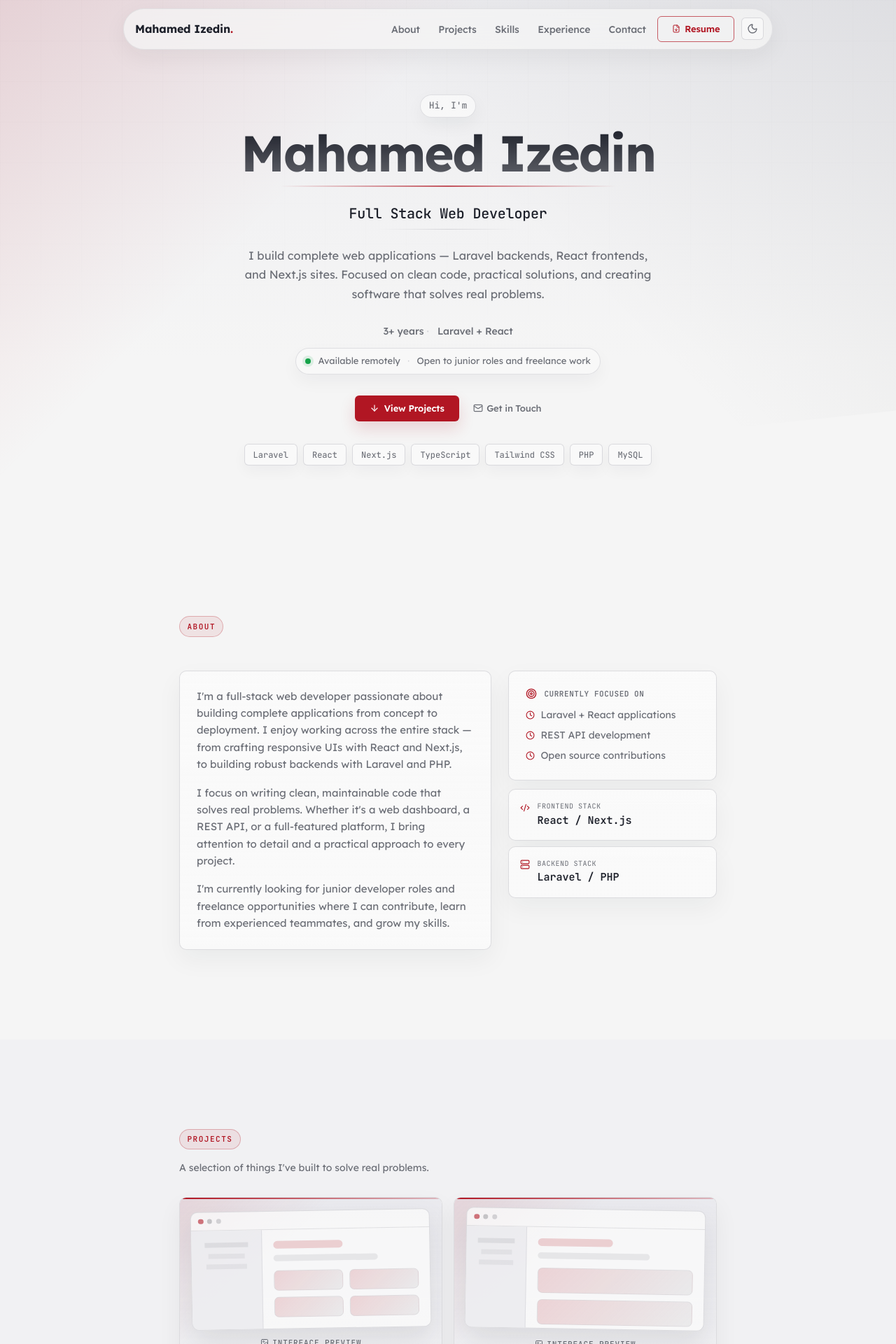
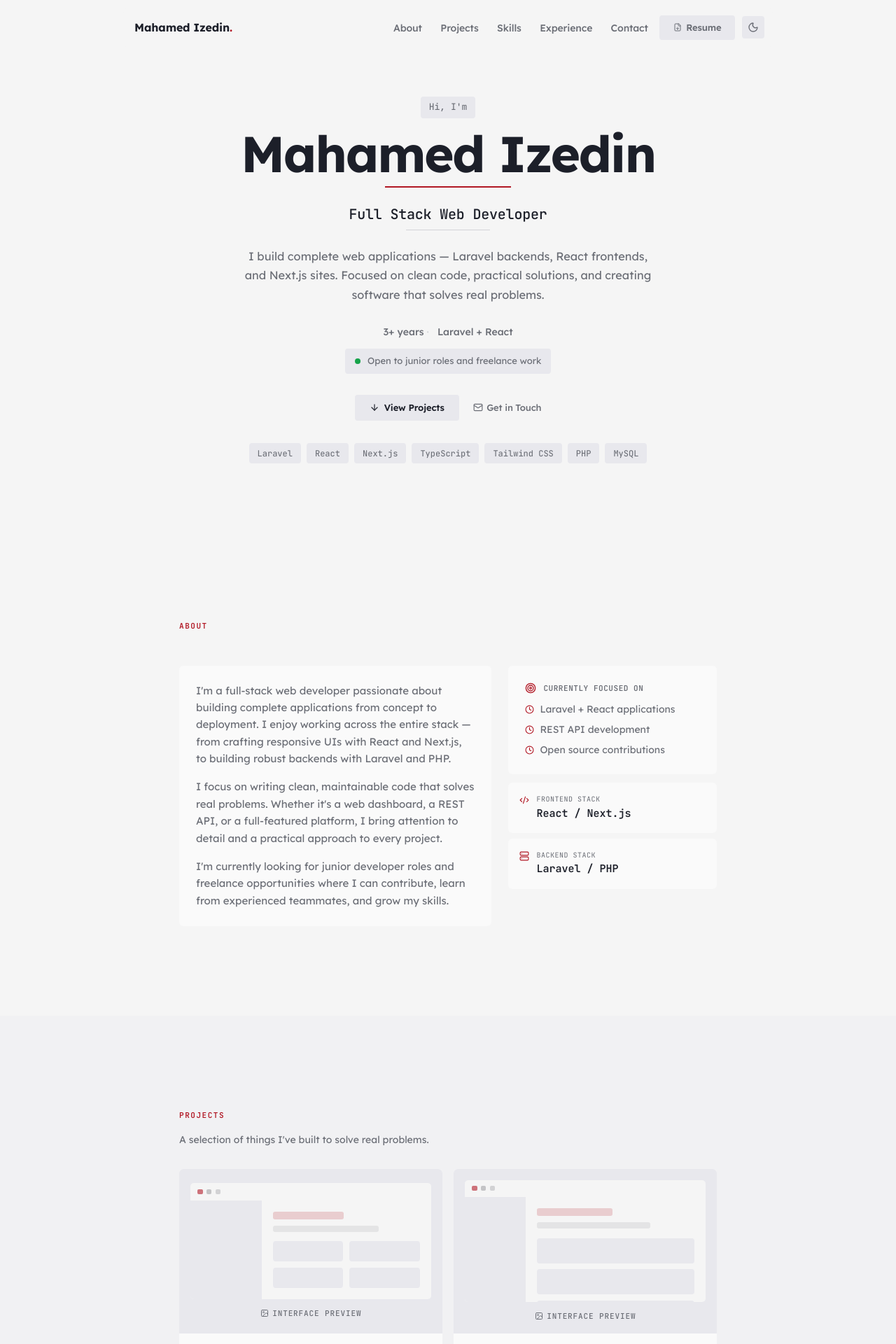
Before and after one commit to muhammedez/portfolio, a React (Vite) app: page / in a window 1280 px wide. Shown: the top 1920 px of the page at 70% size. Built offline with nearby package versions, Linux system fonts and the light colour scheme.

Commit message:
refactor: ui refinement

```diff
--- a/src/components/sections/HeroSection.tsx
+++ b/src/components/sections/HeroSection.tsx
@@ -79,8 +79,6 @@ export function HeroSection() {
           transition={{ duration: 0.5, delay: 0.76 }}
         >
           <span className="hero-status-dot" />
-          <span>{siteConfig.location}</span>
-          <span className="hero-metadata-sep">·</span>
           <span>Open to junior roles and freelance work</span>
         </motion.div>
 
--- a/src/globals.css
+++ b/src/globals.css
@@ -110,9 +110,7 @@ html {
 
 body {
   min-height: 100vh;
-  background:
-    linear-gradient(180deg, rgb(var(--surface-rgb) / 0.48) 0, rgb(var(--background-rgb) / 0) 24rem),
-    var(--background);
+  background: var(--background);
 }
 
 ::selection {
@@ -148,11 +146,9 @@ button {
   letter-spacing: 0.14em;
   text-transform: uppercase;
   color: var(--accent);
-  background: rgb(var(--accent-rgb) / 0.08);
-  border: 1px solid rgb(var(--accent-rgb) / 0.28);
-  border-radius: 999px;
+  background: transparent;
   margin-bottom: 1rem;
-  padding: 0.35rem 0.65rem;
+  padding: 0;
   font-family: var(--font-mono);
   font-size: 0.6875rem;
   font-weight: 600;
@@ -162,12 +158,8 @@ button {
 /* ================= NAVBAR ================= */
 .navbar {
   z-index: 50;
-  background: rgb(var(--background-rgb) / 0.72);
-  border: 1px solid rgb(var(--border-rgb) / 0.58);
-  border-radius: 999px;
-  box-shadow: 0 10px 34px rgb(var(--foreground-rgb) / 0.06);
-  backdrop-filter: blur(18px);
-  -webkit-backdrop-filter: blur(18px);
+  background: var(--background);
+  border-radius: 6px;
   justify-content: space-between;
   align-items: center;
   width: calc(100% - 2rem);
@@ -178,13 +170,11 @@ button {
   top: 0.75rem;
   left: 50%;
   transform: translateX(-50%);
-  transition: background 0.3s, box-shadow 0.3s, border-color 0.3s, backdrop-filter 0.3s;
+  transition: background 0.3s;
 }
 
 .navbar.scrolled {
-  background: rgb(var(--background-rgb) / 0.9);
-  border-color: rgb(var(--border-rgb) / 0.86);
-  box-shadow: 0 14px 40px rgb(var(--foreground-rgb) / 0.1);
+  background: var(--card);
 }
 
 .navbar-logo {
@@ -214,7 +204,7 @@ button {
   font-family: var(--font-sans);
   font-size: 0.875rem;
   font-weight: 450;
-  border-radius: 999px;
+  border-radius: 4px;
   padding: 0.4rem 0.65rem;
   text-decoration: none;
   transition: color 0.2s, background 0.2s;
@@ -237,22 +227,21 @@ button {
 }
 
 .theme-btn {
-  border: 1px solid rgb(var(--border-rgb) / 0.86);
+  border: 0;
   width: 32px;
   height: 32px;
   color: var(--muted-foreground);
   cursor: pointer;
-  background: rgb(var(--card-rgb) / 0.72);
-  border-radius: 6px;
+  background: var(--surface);
+  border-radius: 4px;
   justify-content: center;
   align-items: center;
   margin-left: 0.25rem;
   display: flex;
-  transition: color 0.2s, border-color 0.2s, background 0.2s;
+  transition: color 0.2s, background 0.2s;
 }
 .theme-btn:hover {
   color: var(--foreground);
-  border-color: var(--accent);
   background: rgb(var(--surface-rgb) / 0.86);
 }
 .theme-btn svg { width: 16px; height: 16px; }
@@ -271,12 +260,8 @@ button {
 }
 
 .mobile-nav-overlay {
-  background: rgb(var(--background-rgb) / 0.94);
-  backdrop-filter: blur(16px);
-  -webkit-backdrop-filter: blur(16px);
-  border: 1px solid rgb(var(--border-rgb) / 0.8);
-  border-radius: 14px;
-  box-shadow: 0 16px 40px rgb(var(--foreground-rgb) / 0.12);
+  background: var(--card);
+  border-radius: 6px;
   flex-direction: column;
   gap: 0.25rem;
   position: fixed;
@@ -322,27 +307,13 @@ button {
 }
 
 .hero-section::before {
-  content: "";
-  background-image:
-    linear-gradient(rgb(var(--foreground-rgb) / 0.045) 1px, transparent 1px),
-    linear-gradient(90deg, rgb(var(--foreground-rgb) / 0.045) 1px, transparent 1px);
-  background-size: 58px 58px;
-  mask-image: linear-gradient(to bottom, rgb(0 0 0 / 0.8), transparent 72%);
-  -webkit-mask-image: linear-gradient(to bottom, rgb(0 0 0 / 0.8), transparent 72%);
-  position: absolute;
-  inset: 0;
-  z-index: -2;
-  opacity: 0.72;
+  content: none;
 }
 
 .hero-bg {
   position: absolute;
   inset: 0;
-  background:
-    linear-gradient(135deg, rgb(var(--accent-rgb) / 0.13), transparent 34%),
-    linear-gradient(225deg, rgb(var(--foreground-rgb) / 0.07), transparent 42%),
-    linear-gradient(180deg, rgb(var(--surface-rgb) / 0.58), rgb(var(--background-rgb) / 0) 68%);
-  clip-path: polygon(0 0, 100% 0, 100% 78%, 0 96%);
+  background: var(--background);
   pointer-events: none;
   z-index: -1;
 }
@@ -358,23 +329,19 @@ button {
 
 .hero-greeting {
   color: var(--muted-foreground);
-  background: rgb(var(--card-rgb) / 0.78);
-  border: 1px solid rgb(var(--border-rgb) / 0.72);
-  border-radius: 999px;
+  background: var(--surface);
+  border-radius: 4px;
   margin-bottom: 0.85rem;
   padding: 0.35rem 0.75rem;
   font-family: var(--font-mono);
   font-size: 0.8125rem;
   font-weight: 450;
-  box-shadow: 0 10px 24px rgb(var(--foreground-rgb) / 0.05);
 }
 
 .hero-name {
   letter-spacing: -0.03em;
-  color: transparent;
-  background: linear-gradient(180deg, var(--foreground), rgb(var(--foreground-rgb) / 0.68));
-  -webkit-background-clip: text;
-  background-clip: text;
+  color: var(--foreground);
+  background: none;
   margin-bottom: 0.5rem;
   font-family: var(--font-sans);
   font-size: clamp(2.75rem, 6vw, 4.5rem);
@@ -383,10 +350,10 @@ button {
 }
 
 .hero-rule {
-  background: linear-gradient(90deg, transparent, rgb(var(--accent-rgb) / 0.72), transparent);
+  background: var(--accent);
   opacity: 1;
   width: 100%;
-  max-width: 480px;
+  max-width: 180px;
   height: 2px;
   margin-bottom: 1.5rem;
 }
@@ -403,9 +370,9 @@ button {
 }
 
 .hero-dash-rule {
-  background: linear-gradient(90deg, transparent, var(--border), transparent);
+  background: var(--border);
   width: 100%;
-  max-width: 200px;
+  max-width: 120px;
   height: 1px;
   margin-bottom: 1.5rem;
 }
@@ -444,9 +411,8 @@ button {
 
 .hero-status-strip {
   color: var(--muted-foreground);
-  background: rgb(var(--card-rgb) / 0.7);
-  border: 1px solid rgb(var(--border-rgb) / 0.72);
-  border-radius: 999px;
+  background: var(--surface);
+  border-radius: 4px;
   flex-wrap: wrap;
   justify-content: center;
   align-items: center;
@@ -454,7 +420,6 @@ button {
   margin-bottom: 1.85rem;
   padding: 0.5rem 0.85rem;
   font-size: 0.8125rem;
-  box-shadow: 0 10px 24px rgb(var(--foreground-rgb) / 0.045);
   display: flex;
 }
 
@@ -463,7 +428,6 @@ button {
   border-radius: 999px;
   width: 0.5rem;
   height: 0.5rem;
-  box-shadow: 0 0 0 4px rgb(22 163 74 / 0.12);
 }
 
 .hero-chips {
@@ -475,32 +439,28 @@ button {
 }
 
 .hero-chip {
-  border: 1px solid rgb(var(--border-rgb) / 0.82);
-  background: rgb(var(--card-rgb) / 0.74);
+  background: var(--surface);
   color: var(--muted-foreground);
   font-family: var(--font-mono);
-  border-radius: 6px;
+  border-radius: 4px;
   padding: 0.35rem 0.75rem;
   font-size: 0.75rem;
   font-weight: 450;
-  box-shadow: 0 8px 20px rgb(var(--foreground-rgb) / 0.04);
-  transition: border-color 0.2s, color 0.2s, transform 0.2s, background 0.2s;
+  transition: color 0.2s, background 0.2s;
 }
 .hero-chip:hover {
-  border-color: var(--accent);
   color: var(--accent);
-  background: rgb(var(--accent-rgb) / 0.07);
-  transform: translateY(-1px);
+  background: rgb(var(--accent-rgb) / 0.06);
 }
 
 /* ================= BUTTONS ================= */
 .btn-primary {
-  background: var(--accent);
-  color: #fff;
+  background: var(--surface);
+  color: var(--foreground);
   letter-spacing: -0.01em;
   cursor: pointer;
   border: none;
-  border-radius: 6px;
+  border-radius: 4px;
   align-items: center;
   gap: 0.4rem;
   padding: 0.6rem 1.35rem;
@@ -509,15 +469,12 @@ button {
   line-height: 1.4;
   text-decoration: none;
   display: inline-flex;
-  box-shadow: 0 10px 22px rgb(var(--accent-rgb) / 0.16);
-  transition: transform 0.15s, background 0.2s, box-shadow 0.2s;
+  transition: background 0.2s;
 }
 .btn-primary:hover {
-  background: var(--ring);
-  box-shadow: 0 14px 28px rgb(var(--accent-rgb) / 0.24);
-  transform: translateY(-1px);
+  background: var(--secondary);
 }
-.btn-primary:active { transform: translateY(0); }
+.btn-primary:active { background: var(--surface); }
 
 .btn-secondary {
   color: var(--muted-foreground);
@@ -528,20 +485,19 @@ button {
   font-weight: 500;
   text-decoration: none;
   display: inline-flex;
-  transition: color 0.2s, transform 0.2s;
+  transition: color 0.2s;
 }
 .btn-secondary:hover {
   color: var(--accent);
-  transform: translateY(-1px);
 }
 
 .btn-outline {
-  border: 1px solid rgb(var(--accent-rgb) / 0.68);
-  color: var(--accent);
+  border: 0;
+  color: var(--muted-foreground);
   letter-spacing: -0.01em;
   cursor: pointer;
-  background: transparent;
-  border-radius: 6px;
+  background: var(--surface);
+  border-radius: 4px;
   align-items: center;
   gap: 0.4rem;
   padding: 0.55rem 1.25rem;
@@ -550,14 +506,11 @@ button {
   line-height: 1.4;
   text-decoration: none;
   display: inline-flex;
-  transition: color 0.2s, background 0.2s, border-color 0.2s, transform 0.2s, box-shadow 0.2s;
+  transition: color 0.2s, background 0.2s;
 }
 .btn-outline:hover {
-  background: var(--accent);
-  border-color: var(--accent);
-  color: #fff;
-  box-shadow: 0 10px 22px rgb(var(--accent-rgb) / 0.18);
-  transform: translateY(-1px);
+  background: var(--secondary);
+  color: var(--foreground);
 }
 
 /* ================= ABOUT ================= */
@@ -572,17 +525,9 @@ button {
 }
 
 .about-card {
-  background: linear-gradient(180deg, rgb(var(--card-rgb) / 0.96), rgb(var(--card-rgb) / 0.82));
-  border: 1px solid rgb(var(--border-rgb) / 0.78);
-  border-radius: 10px;
+  background: var(--card);
+  border-radius: 6px;
   padding: 1.5rem;
-  box-shadow: 0 14px 36px rgb(var(--foreground-rgb) / 0.05);
-  transition: border-color 0.3s, box-shadow 0.3s, transform 0.3s;
-}
-.about-card:hover {
-  border-color: rgb(var(--accent-rgb) / 0.28);
-  box-shadow: 0 18px 44px rgb(var(--foreground-rgb) / 0.075);
-  transform: translateY(-1px);
 }
 
 .about-stat {
@@ -616,23 +561,15 @@ button {
 }
 
 .case-study-card {
-  background: linear-gradient(180deg, rgb(var(--card-rgb) / 0.98), rgb(var(--card-rgb) / 0.86));
-  border: 1px solid rgb(var(--border-rgb) / 0.78);
-  border-radius: 10px;
-  box-shadow: 0 14px 34px rgb(var(--foreground-rgb) / 0.055);
+  background: var(--card);
+  border-radius: 6px;
   display: flex;
   flex-direction: column;
   overflow: hidden;
-  transition: transform 0.2s, border-color 0.2s, box-shadow 0.2s;
-}
-.case-study-card:hover {
-  transform: translateY(-3px);
-  border-color: rgb(var(--accent-rgb) / 0.34);
-  box-shadow: 0 20px 48px rgb(var(--foreground-rgb) / 0.09);
 }
 
 .case-study-tag {
-  background: rgb(var(--surface-rgb) / 0.72);
+  background: var(--surface);
   color: var(--muted-foreground);
   letter-spacing: -0.01em;
   border-radius: 5px;
@@ -643,15 +580,12 @@ button {
   transition: background 0.18s, color 0.18s;
 }
 .case-study-tag:hover {
-  background: rgb(var(--accent-rgb) / 0.1);
+  background: var(--secondary);
   color: var(--accent);
 }
 
 .project-image-main {
-  border-bottom: 1px solid rgb(var(--border-rgb) / 0.74);
-  background:
-    linear-gradient(135deg, rgb(var(--accent-rgb) / 0.1), transparent 36%),
-    linear-gradient(180deg, rgb(var(--surface-rgb) / 0.92), rgb(var(--surface-rgb) / 0.52));
+  background: var(--surface);
   aspect-ratio: 16 / 10;
   cursor: default;
   position: relative;
@@ -659,13 +593,7 @@ button {
 }
 
 .project-image-main::after {
-  content: "";
-  background: linear-gradient(90deg, var(--accent), rgb(var(--accent-rgb) / 0.24));
-  height: 2px;
-  position: absolute;
-  top: 0;
-  left: 0;
-  right: 0;
+  content: none;
 }
 
 .project-image-img {
@@ -681,7 +609,6 @@ button {
 }
 
 .project-mockup {
-  --mockup-tilt: -1deg;
   --mockup-side-width: 0.42fr;
   --mockup-card-min: 1.8rem;
   width: 100%;
@@ -694,33 +621,26 @@ button {
 }
 
 .project-mockup-2 {
-  --mockup-tilt: 1deg;
   --mockup-side-width: 0.34fr;
   --mockup-card-min: 2.25rem;
 }
 
 .project-mockup-3 {
-  --mockup-tilt: -0.45deg;
   --mockup-side-width: 0.5fr;
   --mockup-card-min: 1.45rem;
 }
 
 .project-mockup-window {
-  background: rgb(var(--card-rgb) / 0.78);
-  border: 1px solid rgb(var(--border-rgb) / 0.8);
-  border-radius: 10px;
-  box-shadow: 0 18px 38px rgb(var(--foreground-rgb) / 0.1);
+  background: var(--background);
+  border-radius: 5px;
   overflow: hidden;
-  transform: rotate(var(--mockup-tilt));
-  transition: transform 0.25s;
 }
 
 .case-study-card:hover .project-mockup-window {
-  transform: rotate(0deg) translateY(-2px);
+  background: var(--card);
 }
 
 .project-mockup-toolbar {
-  border-bottom: 1px solid rgb(var(--border-rgb) / 0.68);
   display: flex;
   gap: 0.35rem;
   padding: 0.55rem 0.65rem;
@@ -728,7 +648,7 @@ button {
 
 .project-mockup-toolbar span {
   background: rgb(var(--accent-rgb) / 0.58);
-  border-radius: 999px;
+  border-radius: 2px;
   width: 0.45rem;
   height: 0.45rem;
   display: block;
@@ -749,12 +669,7 @@ button {
 }
 
 .project-mockup-sidebar {
-  background:
-    linear-gradient(rgb(var(--foreground-rgb) / 0.08) 0 0) 50% 1.1rem / 62% 0.45rem no-repeat,
-    linear-gradient(rgb(var(--foreground-rgb) / 0.055) 0 0) 50% 2.05rem / 52% 0.45rem no-repeat,
-    linear-gradient(rgb(var(--foreground-rgb) / 0.055) 0 0) 50% 3rem / 58% 0.45rem no-repeat,
-    rgb(var(--surface-rgb) / 0.64);
-  border-right: 1px solid rgb(var(--border-rgb) / 0.62);
+  background: var(--surface);
 }
 
 .project-mockup-content {
@@ -763,7 +678,7 @@ button {
 
 .project-mockup-line {
   background: rgb(var(--foreground-rgb) / 0.08);
-  border-radius: 999px;
+  border-radius: 3px;
   width: 72%;
   height: 0.55rem;
   margin-bottom: 0.55rem;
@@ -783,9 +698,8 @@ button {
 }
 
 .project-mockup-grid span {
-  background: linear-gradient(135deg, rgb(var(--accent-rgb) / 0.16), rgb(var(--foreground-rgb) / 0.06));
-  border: 1px solid rgb(var(--border-rgb) / 0.56);
-  border-radius: 7px;
+  background: var(--surface);
+  border-radius: 4px;
   min-height: var(--mockup-card-min);
 }
 
@@ -830,10 +744,9 @@ button {
 }
 
 .project-card-links {
-  border-top: 1px solid rgb(var(--border-rgb) / 0.82);
   align-items: center;
   gap: 1rem;
-  padding-top: 0.85rem;
+  padding-top: 0.25rem;
   display: flex;
 }
 
@@ -855,19 +768,10 @@ button {
 }
 
 .skills-card {
-  background: linear-gradient(180deg, rgb(var(--card-rgb) / 0.92), rgb(var(--card-rgb) / 0.76));
-  border: 1px solid rgb(var(--border-rgb) / 0.74);
-  border-radius: 10px;
+  background: var(--card);
+  border-radius: 6px;
   min-height: 100%;
   padding: 1rem;
-  box-shadow: 0 12px 30px rgb(var(--foreground-rgb) / 0.045);
-  transition: border-color 0.2s, transform 0.2s, box-shadow 0.2s;
-}
-
-.skills-card:hover {
-  border-color: rgb(var(--accent-rgb) / 0.3);
-  box-shadow: 0 18px 40px rgb(var(--foreground-rgb) / 0.07);
-  transform: translateY(-2px);
 }
 
 .skills-category-title {
@@ -881,19 +785,18 @@ button {
 }
 
 .skill-badge {
-  border: 1px solid rgb(var(--border-rgb) / 0.8);
-  background: rgb(var(--surface-rgb) / 0.5);
+  background: var(--surface);
   color: var(--muted-foreground);
   font-family: var(--font-mono);
   border-radius: 5px;
   padding: 0.25rem 0.6rem;
   font-size: 0.75rem;
   font-weight: 450;
-  transition: border-color 0.18s, color 0.18s;
+  transition: color 0.18s, background 0.18s;
   display: inline-block;
 }
 .skill-badge:hover {
-  border-color: rgb(var(--accent-rgb) / 0.4);
+  background: var(--secondary);
   color: var(--accent);
 }
 
@@ -914,14 +817,12 @@ button {
 .timeline-item::before {
   content: "";
   background: var(--accent);
-  border: 3px solid var(--background);
-  box-shadow: 0 0 0 1px rgb(var(--accent-rgb) / 0.35);
   border-radius: 50%;
-  width: 12px;
-  height: 12px;
+  width: 8px;
+  height: 8px;
   position: absolute;
-  top: 2px;
-  left: -6.5px;
+  top: 4px;
+  left: -4.5px;
 }
 
 .timeline-meta {
@@ -973,7 +874,7 @@ button {
 .timeline-tags { flex-wrap: wrap; gap: 0.4rem; display: flex; }
 
 .timeline-tag {
-  background: rgb(var(--surface-rgb) / 0.7);
+  background: var(--surface);
   color: var(--muted-foreground);
   border-radius: 4px;
   padding: 0.2rem 0.55rem;
@@ -989,7 +890,7 @@ button {
 
 /* ================= CONTACT ================= */
 .contact-shell {
-  max-width: 62rem;
+  max-width: 48rem;
   margin: 0 auto;
 }
 
@@ -1042,21 +943,21 @@ button {
 
 .form-input,
 .form-textarea {
-  border: 1px solid rgb(var(--border-rgb) / 0.82);
-  background: rgb(var(--surface-rgb) / 0.62);
+  border: 1px solid var(--border);
+  background: var(--surface);
   width: 100%;
   color: var(--foreground);
-  border-radius: 8px;
+  border-radius: 4px;
   padding: 0.6rem 0.75rem;
   font-family: inherit;
   font-size: 0.875rem;
   line-height: 1.5;
-  transition: border-color 0.2s, box-shadow 0.2s;
+  transition: border-color 0.2s, background 0.2s;
 }
 .form-input:focus,
 .form-textarea:focus {
   border-color: rgb(var(--accent-rgb) / 0.5);
-  box-shadow: 0 0 0 3px rgb(var(--accent-rgb) / 0.1);
+  background: var(--card);
   outline: none;
 }
 
@@ -1073,34 +974,26 @@ button {
 }
 
 .contact-side-card {
-  background:
-    linear-gradient(145deg, rgb(var(--accent-rgb) / 0.12), transparent 42%),
-    linear-gradient(180deg, rgb(var(--card-rgb) / 0.96), rgb(var(--card-rgb) / 0.76));
-  border: 1px solid rgb(var(--border-rgb) / 0.76);
-  border-radius: 10px;
+  background: var(--card);
+  border-radius: 6px;
   padding: 1.35rem;
-  box-shadow: 0 14px 36px rgb(var(--foreground-rgb) / 0.055);
   display: flex;
   flex-direction: column;
   gap: 1rem;
 }
 
 .contact-status {
-  border-bottom: 1px solid rgb(var(--border-rgb) / 0.76);
   align-items: flex-start;
   gap: 0.75rem;
-  padding-bottom: 1rem;
   display: flex;
 }
 
 .contact-status-dot {
   background: #16a34a;
-  border: 3px solid rgb(22 163 74 / 0.18);
   border-radius: 999px;
-  width: 0.85rem;
-  height: 0.85rem;
+  width: 0.55rem;
+  height: 0.55rem;
   margin-top: 0.2rem;
-  box-shadow: 0 0 0 4px rgb(22 163 74 / 0.08);
   flex-shrink: 0;
 }
 
@@ -1120,12 +1013,10 @@ button {
   line-height: 1.4;
 }
 
-.contact-direct-link,
-.contact-location {
+.contact-direct-link {
   color: var(--muted-foreground);
-  border: 1px solid rgb(var(--border-rgb) / 0.68);
-  background: rgb(var(--background-rgb) / 0.42);
-  border-radius: 8px;
+  background: var(--surface);
+  border-radius: 4px;
   padding: 0.8rem;
   text-decoration: none;
   display: grid;
@@ -1135,23 +1026,20 @@ button {
 }
 
 .contact-direct-link {
-  transition: border-color 0.2s, background 0.2s, transform 0.2s;
+  transition: color 0.2s, background 0.2s;
 }
 
 .contact-direct-link:hover {
-  border-color: rgb(var(--accent-rgb) / 0.42);
-  background: rgb(var(--accent-rgb) / 0.07);
-  transform: translateY(-1px);
+  color: var(--foreground);
+  background: var(--surface);
 }
 
-.contact-direct-link svg,
-.contact-location svg {
+.contact-direct-link svg {
   color: var(--accent);
   grid-row: span 2;
 }
 
-.contact-direct-link span,
-.contact-location span {
+.contact-direct-link span {
   font-size: 0.75rem;
 }
 
@@ -1171,22 +1059,19 @@ button {
 
 .contact-socials a {
   color: var(--muted-foreground);
-  border: 1px solid rgb(var(--border-rgb) / 0.74);
-  background: rgb(var(--background-rgb) / 0.42);
-  border-radius: 8px;
+  background: var(--surface);
+  border-radius: 4px;
   width: 2.35rem;
   height: 2.35rem;
   align-items: center;
   justify-content: center;
   display: flex;
-  transition: color 0.2s, border-color 0.2s, background 0.2s, transform 0.2s;
+  transition: color 0.2s, background 0.2s;
 }
 
 .contact-socials a:hover {
   color: var(--accent);
-  border-color: rgb(var(--accent-rgb) / 0.42);
-  background: rgb(var(--accent-rgb) / 0.07);
-  transform: translateY(-1px);
+  background: var(--secondary);
 }
 
 /* ================= FOOTER ================= */
@@ -1223,12 +1108,10 @@ button {
 /* ================= REVEAL ================= */
 .reveal {
   opacity: 0;
-  transition: opacity 0.6s ease-out, transform 0.6s ease-out;
-  transform: translateY(24px);
+  transition: opacity 0.45s ease-out;
 }
 .reveal-visible {
   opacity: 1;
-  transform: translateY(0);
 }
 
 @media (prefers-reduced-motion: reduce) {
--- a/src/lib/data.ts
+++ b/src/lib/data.ts
@@ -9,7 +9,6 @@ export const siteConfig = {
   github: "https://github.com/muhammedez",
   linkedin: "https://linkedin.com/in/yourusername",
   twitter: "https://x.com/yourusername",
-  location: "Available remotely",
   greeting: "Hi, I'm",
 };
 
```
Also changed, not shown: src/components/sections/ContactSection.tsx (+1 -6 lines).
